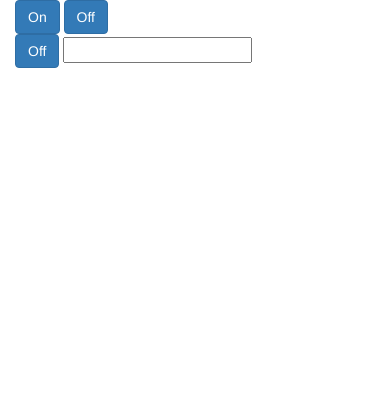
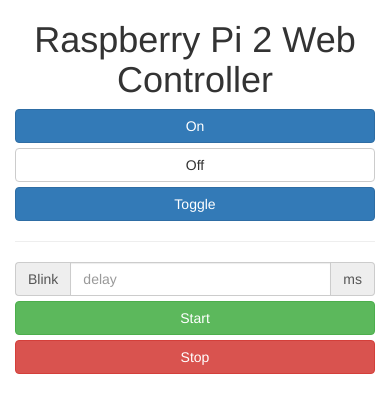
Before and after one commit to sjasperse/rpi-web-controller, a website: page app/index.html in a window 390 px wide. Drawn offline with nearby package versions, Linux system fonts and the light colour scheme.

Commit message:
tidying up a bit

```diff
--- a/app/index.html
+++ b/app/index.html
@@ -5,16 +5,50 @@
 	<script src="bower_components/bootstrap/dist/js/bootstrap.js" type="text/javascript"></script>
 	<link rel="stylesheet" href="bower_components/bootstrap/dist/css/bootstrap.css">
 	<script src="scripts.js" type="text/javascript"></script>
+	<title>Raspberry Pi 2 Web Controller</title>
+	<style>
+	 .btn,
+	 .input-group {
+	 	margin-top: 5px;
+	 }
+
+	</style>
 </head>
 <body ng-app="RPiWeb" ng-controller="MainController">
-		<div class="container">
+	<div class="container text-center">
+		<h1>Raspberry Pi 2 Web Controller</h1>
+		<div class="form-inline hidden-xs ">
 			<div>
-				<button class="btn btn-primary" ng-click='on()'>On</button>
-				<button class="btn btn-primary" ng-click='off()'>Off</button>
+				<button class="btn btn-primary btn-lg" ng-click='on()'>On</button>
+				<button class="btn btn-default btn-lg" ng-click='off()'>Off</button>
+				<button class="btn btn-primary btn-lg" ng-click='toggle()'>Toggle</button>
 			</div>
+			<hr />
 			<div>
-				<button class="btn btn-primary" ng-click='blink(delay)'>Off</button>
-				<input type="text" ng-model="delay" />
+				<div class="input-group">
+					<div class="input-group-addon">Blink</div>
+					<input type="text" ng-model="delay" class="form-control" placeholder="delay" />
+					<div class="input-group-addon">ms</div>
+				</div>
+				<button class="btn btn-success" ng-click='blink(delay)'>Start</button>
+				<button class="btn btn-danger" ng-click='stop()'>Stop</button>
+			</div>
+		</div>
+
+		<div class="visible-xs">
+			<button class="btn btn-primary btn-block" ng-click='on()'>On</button>
+			<button class="btn btn-default btn-block" ng-click='off()'>Off</button>
+			<button class="btn btn-primary btn-block" ng-click='toggle()'>Toggle</button>
+
+			<hr />
+
+			<div class="input-group">
+				<div class="input-group-addon">Blink</div>
+				<input type="text" ng-model="delay" class="form-control" placeholder="delay" />
+				<div class="input-group-addon">ms</div>
+			</div>
+			<button class="btn btn-success btn-block" ng-click='blink(delay)'>Start</button>
+			<button class="btn btn-danger btn-block" ng-click='stop()'>Stop</button>
 		</div>
 	</div>
 </body>
--- a/app/scripts.js
+++ b/app/scripts.js
@@ -1,9 +1,6 @@
 var app = angular.module('RPiWeb', []);
 app.controller('MainController', function ($scope, $http) {
 	$scope.message = "Hello from angular";
-
-
-
 
 	$scope.on = function () {
 		$http.post('/action/on');
@@ -13,7 +10,15 @@
 		$http.post('/action/off');
 	};
 
+	$scope.toggle = function () {
+		$http.post('/action/toggle');
+	}
+
 	$scope.blink = function (delay) {
 		$http.post('/action/blink', { delay: delay });
 	};
+
+	$scope.stop = function () {
+		$http.post('/action/stop');
+	}
 });
```
Also changed, not shown: server.js (+19 -29 lines), README.md. Lines whose indentation alone changed are shown as unchanged.
